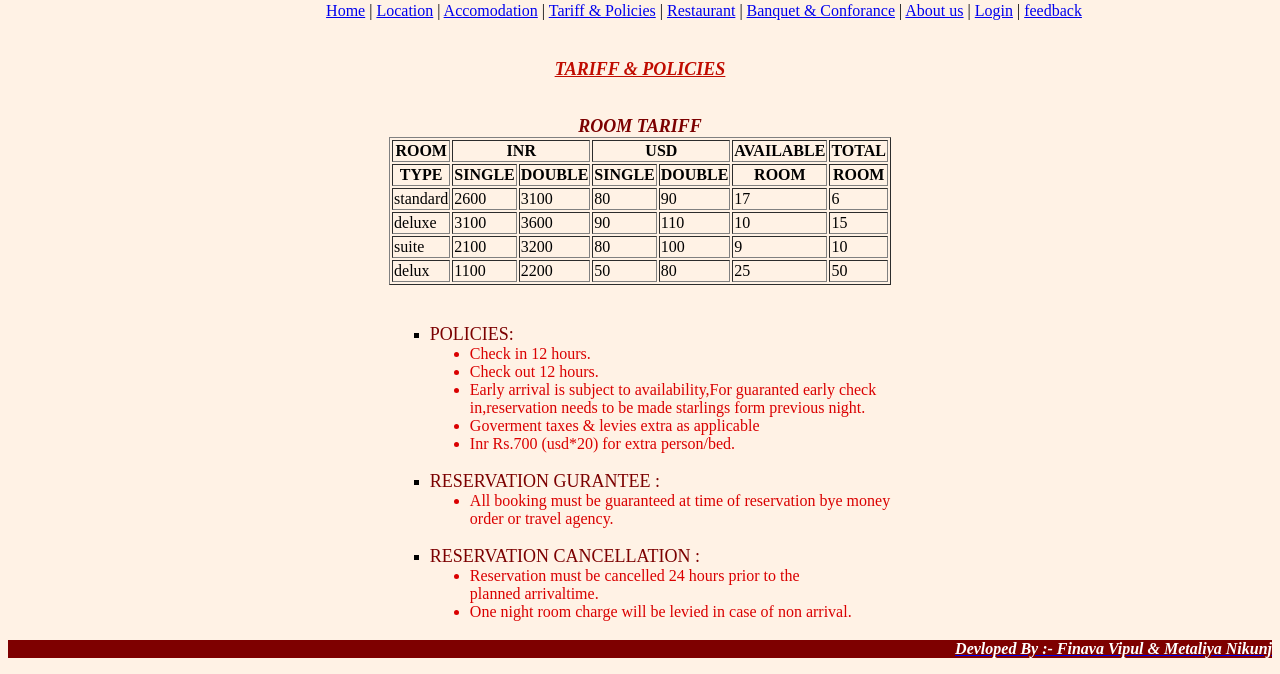
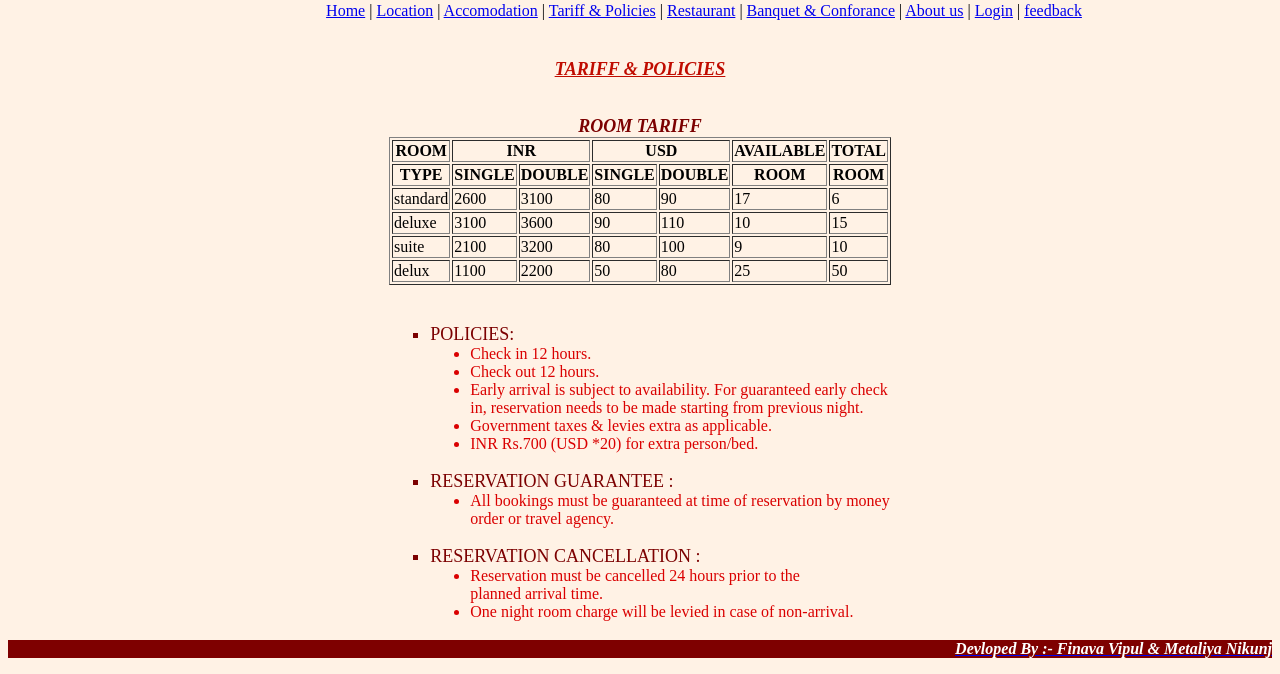
Before and after one commit to Manisha-Verma22/Hotel_Management, a PHP site: page /tariff.php in a window 1280 px wide; the page is wider, and only the part inside the window is pictured. Shown: the part 247-921 px from the top of that part. Run offline with PHP 8.4, Linux system fonts and the light colour scheme; data comes from the database, SQL or seed files in the repository.

Commit message:
Update tariff and policies page

```diff
--- a/tariff.php
+++ b/tariff.php
@@ -1,72 +1,178 @@
 <html>
+
 <head>
-	<title>tariff</title>
+    <title>Tariff</title>
     <link rel="stylesheet" type="text/css" href="link.php">
 </head>
+
 <body bgcolor="#fff2e5">
+
 <?php
     include "index.php";
 ?>
+
 <br><br>
-<center><font color=choco size=4><b><i><u>TARIFF & POLICIES</u></i></b></font></center>
+
+<center>
+    <font color="choco" size="4">
+        <b><i><u>TARIFF & POLICIES</u></i></b>
+    </font>
+</center>
+
 <br><br>
+
 <?php
+
     include "connection.php";
-	$qrysel="select * from tariff";
-	$rs=mysql_query($qrysel);
-	if(!$rs)
+
+    $qrysel = "select * from tariff";
+    $rs = mysql_query($qrysel);
+
+    if (!$rs)
     {
-		echo "<font color=purple size=4>In correct mysql select Query.</font>";
+        echo "<font color='purple' size='4'>Incorrect MySQL select query.</font>";
         die($qrysel);
     }
+
     echo "<center>";
-	echo "<table border=1>";
-	echo "<caption><font color='#7c0000' size=4><b><i>ROOM TARIFF</i></b></font></caption>";
-	echo "<tr><th>ROOM</th><th colspan=2>INR</th><th colspan=2>USD</th><th>AVAILABLE</th><th>TOTAL</th></tr>";
-	echo "<tr><th>TYPE</th><th>SINGLE</th><th>DOUBLE</th><th>SINGLE</th><th>DOUBLE</th><th>ROOM</th><th>ROOM</th></tr>";
+    echo "<table border='1'>";
 
-	while($v=mysql_fetch_array($rs))
+    echo "<caption>
+            <font color='#7c0000' size='4'>
+                <b><i>ROOM TARIFF</i></b>
+            </font>
+          </caption>";
+
+    echo "<tr>
+            <th>ROOM</th>
+            <th colspan='2'>INR</th>
+            <th colspan='2'>USD</th>
+            <th>AVAILABLE</th>
+            <th>TOTAL</th>
+          </tr>";
+
+    echo "<tr>
+            <th>TYPE</th>
+            <th>SINGLE</th>
+            <th>DOUBLE</th>
+            <th>SINGLE</th>
+            <th>DOUBLE</th>
+            <th>ROOM</th>
+            <th>ROOM</th>
+          </tr>";
+
+    while ($v = mysql_fetch_array($rs))
     {
         echo "<tr>";
-		echo "<td>".$v['type']."</td>";
-		echo "<td>".$v[1]."</td>";
-		echo "<td>".$v[2]."</td>";
-		echo "<td>".$v[3]."</td>";
-		echo "<td>".$v[4]."</td>";
-		echo "<td>".$v[5]."</td>";
-		echo "<td>".$v[6]."</td>";
+
+        echo "<td>" . $v['type'] . "</td>";
+        echo "<td>" . $v[1] . "</td>";
+        echo "<td>" . $v[2] . "</td>";
+        echo "<td>" . $v[3] . "</td>";
+        echo "<td>" . $v[4] . "</td>";
+        echo "<td>" . $v[5] . "</td>";
+        echo "<td>" . $v[6] . "</td>";
+
         echo "</tr>";
     }
+
     echo "</table>";
 ?>
+
 <br><br>
-<center><table>
+
+<center>
+
+<table>
     <tr>
         <td>
-	<ul type=square>
-	<font color="#7c0000" size=4><li>POLICIES:</font>
-	<ul type=disc><font color=darkpink>
-		<li>Check in 12 hours.
-		<li>Check out 12 hours.
-		<li>Early arrival is subject to availability,For guaranted early check<br>
-			in,reservation needs to be made starlings form previous night.
-		<li>Goverment taxes & levies extra as applicable
-		<li>Inr Rs.700 (usd*20) for extra person/bed.
+
+            <ul type="square">
+
+                <font color="#7c0000" size="4">
+                    <li>POLICIES:</li>
+                </font>
+
+                <ul type="disc">
+                    <font color="darkpink">
+
+                        <li>Check in 12 hours.</li>
+
+                        <li>Check out 12 hours.</li>
+
+                        <li>
+                            Early arrival is subject to availability. For guaranteed
+                            early check<br>
+                            in, reservation needs to be made starting from previous night.
+                        </li>
+
+                        <li>
+                            Government taxes & levies extra as applicable.
+                        </li>
+
+                        <li>
+                            INR Rs.700 (USD *20) for extra person/bed.
+                        </li>
+
+                    </font>
                 </ul>
+
                 <br>
-	<font color="#7c0000" size=4><li>RESERVATION GURANTEE :</font>
-	<ul type=disc><font color=darkpink>
-		<li>All booking must be guaranteed at time of reservation bye money<br>
+
+                <font color="#7c0000" size="4">
+                    <li>RESERVATION GUARANTEE :</li>
+                </font>
+
+                <ul type="disc">
+                    <font color="darkpink">
+
+                        <li>
+                            All bookings must be guaranteed at time of reservation by money<br>
                             order or travel agency.
+                        </li>
+
+                    </font>
                 </ul>
+
                 <br>
-	<font color="#7c0000" size=4><li>RESERVATION CANCELLATION :</font>
-	<ul type=disc><font color=darkpink>
-		<li>Reservation must be cancelled 24 hours prior to the <br>planned arrivaltime.
-		<li>One night room charge will be levied in case of non arrival.
+
+                <font color="#7c0000" size="4">
+                    <li>RESERVATION CANCELLATION :</li>
+                </font>
+
+                <ul type="disc">
+                    <font color="darkpink">
+
+                        <li>
+                            Reservation must be cancelled 24 hours prior to the<br>
+                            planned arrival time.
+                        </li>
+
+                        <li>
+                            One night room charge will be levied in case of non-arrival.
+                        </li>
+
+                    </font>
                 </ul>
+
             </ul>
+
+        </td>
+    </tr>
 </table>
-<marquee behavior=alternate bgcolor="#7e0000"><b><i><a href=contectus.php><font color="white">Devloped By :- Finava Vipul & Metaliya Nikunj </a></i></b></font></marquee>
+
+</center>
+
+<marquee behavior="alternate" bgcolor="#7e0000">
+    <b><i>
+        <a href="contectus.php">
+            <font color="white">
+                Devloped By :- Finava Vipul & Metaliya Nikunj
+            </font>
+        </a>
+    </i></b>
+</marquee>
+
 </body>
+
 </html>
```
Lines whose indentation alone changed are shown as unchanged.
